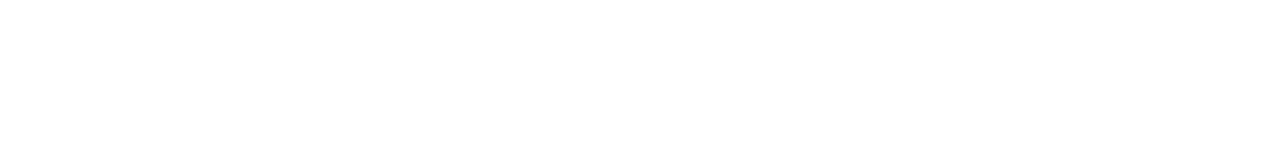
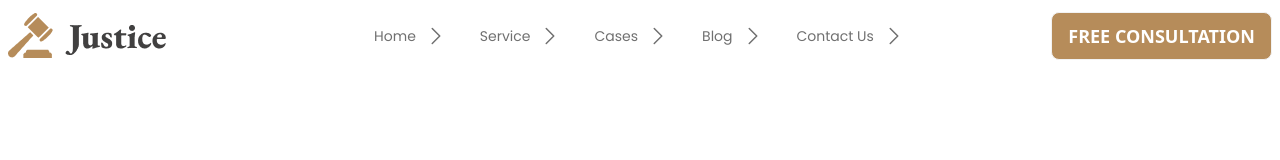
Before and after one commit to Tawkir711/legal-solution-web, a plain HTML site: page index.html in a window 1280 px wide. Drawn offline with nearby package versions, Linux system fonts and the light colour scheme.

Commit message:
added navbar

```diff
--- a/index.html
+++ b/index.html
@@ -19,9 +19,83 @@
             font-family: 'Poppins', sans-serif;
         }
     </style>
+    <!-- custom color -->
+    <script>
+        tailwind.config = {
+          theme: {
+            extend: {
+              colors: {
+                clifford: '#da373d',
+                ctmcolor: '#B68C5A',
+              }
+            }
+          }
+        }
+      </script>
 </head>
 <body>
-    <header>
+    <header class="md:container md:mx-auto">
+        <nav>
+            <div class="navbar bg-base-100">
+                <div class="navbar-start">
+                  <div class="dropdown">
+                    <label tabindex="0" class="btn btn-ghost lg:hidden">
+                      <svg xmlns="http://www.w3.org/2000/svg" class="h-5 w-5" fill="none" viewBox="0 0 24 24" stroke="currentColor"><path stroke-linecap="round" stroke-linejoin="round" stroke-width="2" d="M4 6h16M4 12h8m-8 6h16" /></svg>
+                    </label>
+                    <ul tabindex="0" class="menu menu-sm dropdown-content mt-3 z-[1] p-2 shadow bg-base-100 rounded-box w-52">
+                      <li class="font-poppins text-[#707070]"><a >Home <svg xmlns="http://www.w3.org/2000/svg" fill="none" viewBox="0 0 24 24" stroke-width="1.5" stroke="currentColor" class="w-6 h-6">
+                        <path stroke-linecap="round" stroke-linejoin="round" d="M8.25 4.5l7.5 7.5-7.5 7.5" />
+                      </svg>
+                      </a></li>
+                      <li class="font-poppins text-[#707070]"><a>Service <svg xmlns="http://www.w3.org/2000/svg" fill="none" viewBox="0 0 24 24" stroke-width="1.5" stroke="currentColor" class="w-6 h-6">
+                        <path stroke-linecap="round" stroke-linejoin="round" d="M8.25 4.5l7.5 7.5-7.5 7.5" />
+                      </svg>
+                      </a></li>
+                      <li class="font-poppins text-[#707070]"><a>Cases <svg xmlns="http://www.w3.org/2000/svg" fill="none" viewBox="0 0 24 24" stroke-width="1.5" stroke="currentColor" class="w-6 h-6">
+                        <path stroke-linecap="round" stroke-linejoin="round" d="M8.25 4.5l7.5 7.5-7.5 7.5" />
+                      </svg>
+                      </a></li>
+                      <li class="font-poppins text-[#707070]"><a>Blog<svg xmlns="http://www.w3.org/2000/svg" fill="none" viewBox="0 0 24 24" stroke-width="1.5" stroke="currentColor" class="w-6 h-6">
+                        <path stroke-linecap="round" stroke-linejoin="round" d="M8.25 4.5l7.5 7.5-7.5 7.5" />
+                      </svg>
+                      </a></li>
+                      <li class="font-poppins text-[#707070]"><a>Contact Us <svg xmlns="http://www.w3.org/2000/svg" fill="none" viewBox="0 0 24 24" stroke-width="1.5" stroke="currentColor" class="w-6 h-6">
+                        <path stroke-linecap="round" stroke-linejoin="round" d="M8.25 4.5l7.5 7.5-7.5 7.5" />
+                      </svg>
+                      </a></li>
+                    </ul>
+                  </div>
+                  <a><img src="./images/logo2.png" alt=""></a>
+                </div>
+                <div class="navbar-center hidden lg:flex">
+                  <ul class="menu menu-horizontal px-1">
+                    <li class="font-poppins text-[#707070]"><a>Home <svg xmlns="http://www.w3.org/2000/svg" fill="none" viewBox="0 0 24 24" stroke-width="1.5" stroke="currentColor" class="w-6 h-6">
+                        <path stroke-linecap="round" stroke-linejoin="round" d="M8.25 4.5l7.5 7.5-7.5 7.5" />
+                      </svg>
+                      </a></li>
+                      <li class="font-poppins text-[#707070]"><a>Service <svg xmlns="http://www.w3.org/2000/svg" fill="none" viewBox="0 0 24 24" stroke-width="1.5" stroke="currentColor" class="w-6 h-6">
+                        <path stroke-linecap="round" stroke-linejoin="round" d="M8.25 4.5l7.5 7.5-7.5 7.5" />
+                      </svg>
+                      </a></li>
+                      <li class="font-poppins text-[#707070]"><a>Cases <svg xmlns="http://www.w3.org/2000/svg" fill="none" viewBox="0 0 24 24" stroke-width="1.5" stroke="currentColor" class="w-6 h-6">
+                        <path stroke-linecap="round" stroke-linejoin="round" d="M8.25 4.5l7.5 7.5-7.5 7.5" />
+                      </svg>
+                      </a></li>
+                      <li class="font-poppins text-[#707070]"><a>Blog<svg xmlns="http://www.w3.org/2000/svg" fill="none" viewBox="0 0 24 24" stroke-width="1.5" stroke="currentColor" class="w-6 h-6">
+                        <path stroke-linecap="round" stroke-linejoin="round" d="M8.25 4.5l7.5 7.5-7.5 7.5" />
+                      </svg>
+                      </a></li>
+                      <li class="font-poppins text-[#707070]"><a>Contact Us <svg xmlns="http://www.w3.org/2000/svg" fill="none" viewBox="0 0 24 24" stroke-width="1.5" stroke="currentColor" class="w-6 h-6">
+                        <path stroke-linecap="round" stroke-linejoin="round" d="M8.25 4.5l7.5 7.5-7.5 7.5" />
+                      </svg>
+                      </a></li>
+                  </ul>
+                </div>
+                <div class="navbar-end">
+                  <a class="btn bg-ctmcolor text-white text-lg">Free Consultation</a>
+                </div>
+              </div>
+        </nav>
 
     </header>
     <main>
```
